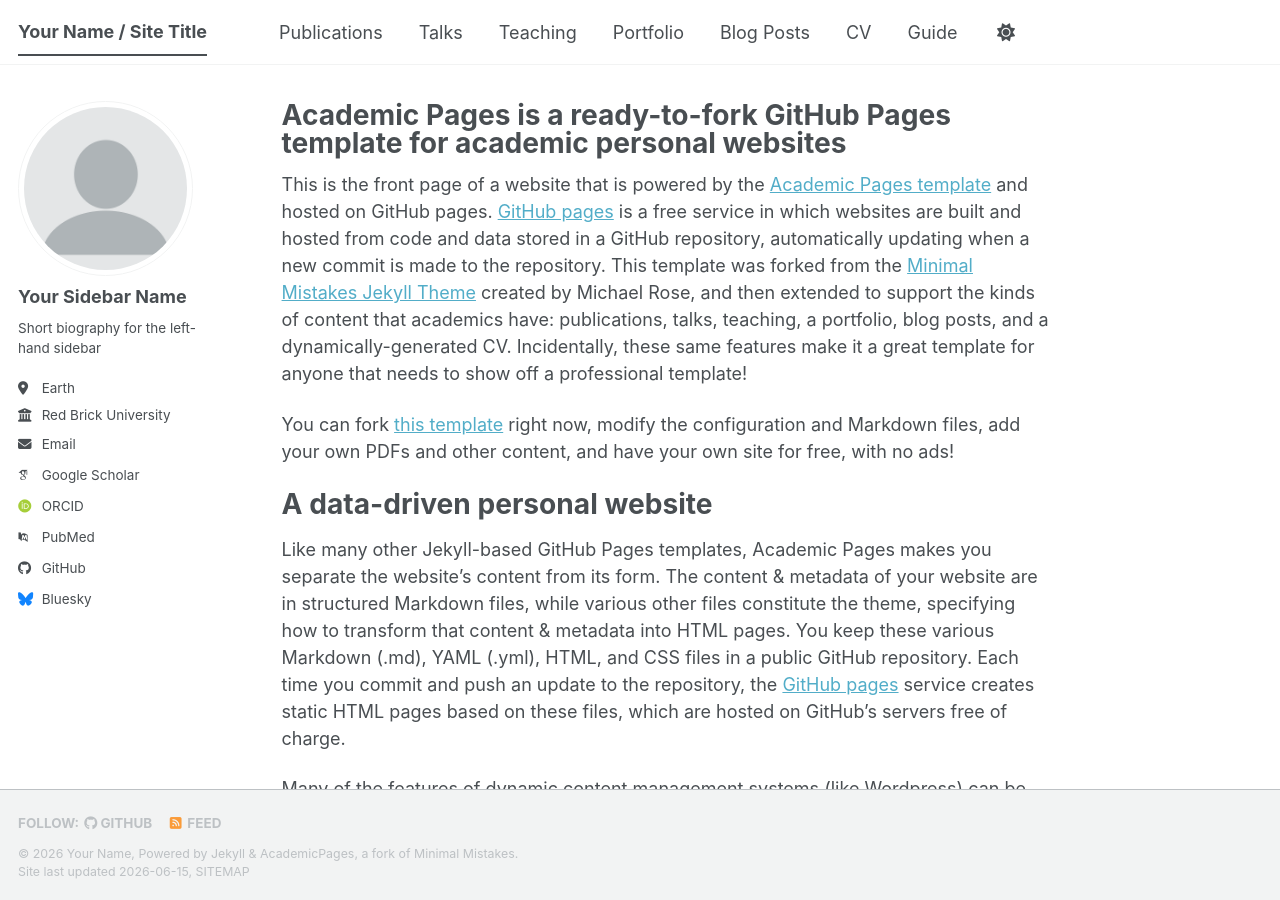
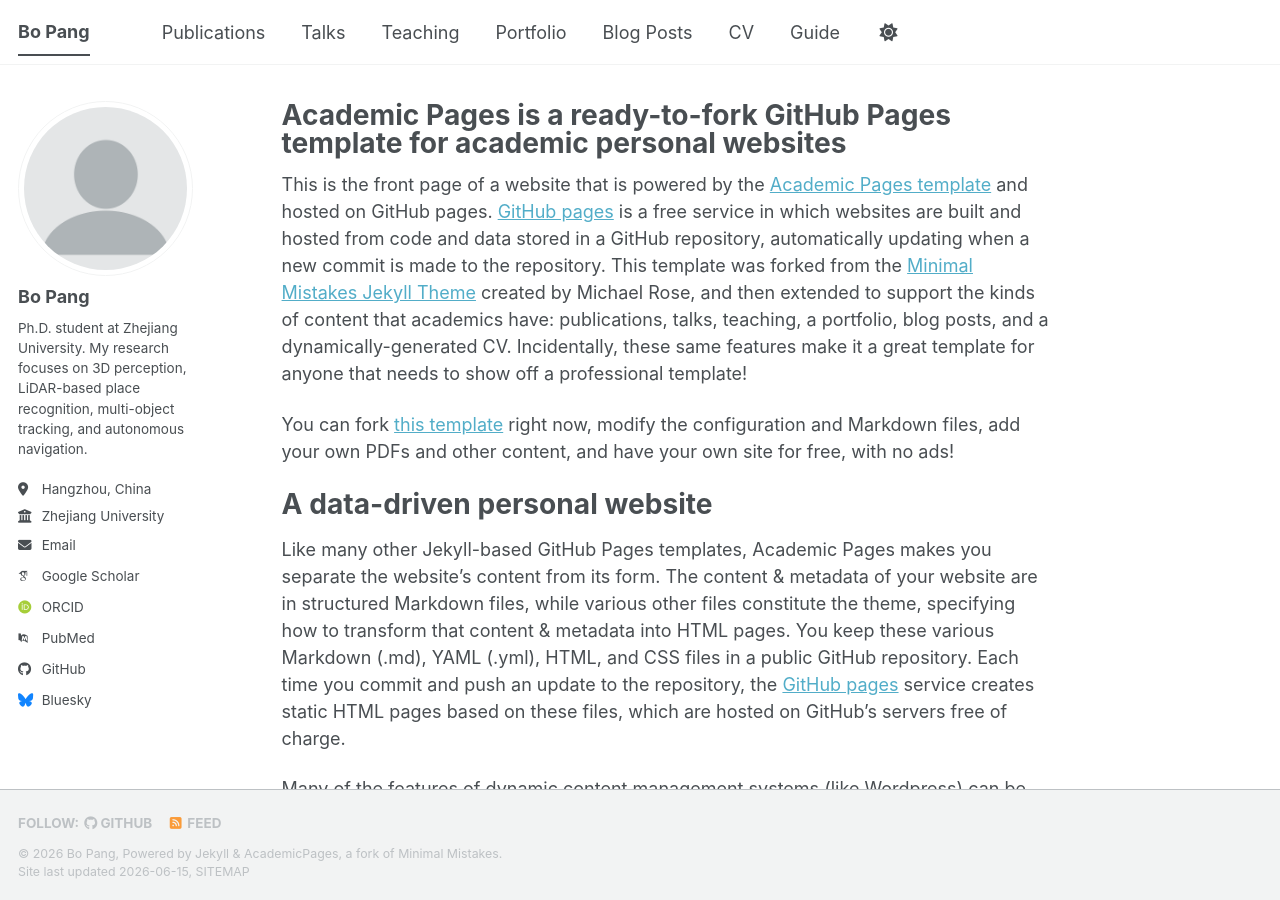
Before and after one commit to bopang2001/bopang2001.github.io, a Jekyll site: the page built from _pages/about.md, in a window 1280 px wide and 900 px high. Built offline with Jekyll 4.4.1, drawn with Linux system fonts in a browser that asks for light colours; some web fonts are replaced; a script bundle is joined from its source files by our own code; library files that are not in the unit come from our copies.

Commit message:
Change site title and author details
Updated personal information in the site configuration.

```diff
--- a/_config.yml
+++ b/_config.yml
@@ -9,14 +9,14 @@
 # Basic Site Settings
 locale                   : "en-US"
 site_theme               : "default" # The available themes options are "default", "air", "sunrise", "mint", "dirt" and "contrast"
-title                    : "Your Name / Site Title"
+title                    : "Bo Pang"
 title_separator          : "-"
-name                     : &name "Your Name"
-description              : &description "Your Name's academic portfolio"   # Update this with a general description of your site, this is the default if not overridden by a page
-url                      : https://academicpages.github.io # The base hostname & protocol for your site e.g. "https://[your GitHub username].github.io",
+name                     : &name "Bo Pang"
+description              : &description "Bo Pang's academic portfolio"   # Update this with a general description of your site, this is the default if not overridden by a page
+url                      : https://bopang2001.github.io # The base hostname & protocol for your site e.g. "https://[your GitHub username].github.io",
                                                            # or if you already have some other page hosted on Github then use "https://[your GitHub username].github.io/[Your Repo Name]"
 baseurl                  : "" # the subpath of your site, e.g. "/blog"
-repository               : "academicpages/academicpages.github.io"
+repository               : "bopang2001/bopang2001.github.io"
 
 # Site Author - The following control what appear as part of the author content on the side bar.
 #               If a field is blank the icon and link will not appear, otherwise it will be shown.
@@ -24,13 +24,13 @@ repository               : "academicpages/academicpages.github.io"
 author:
   # Biographic information
   avatar           : "profile.png"
-  name             : "Your Sidebar Name"
+  name             : "Bo Pang"
   pronouns         : # example: "she/her"
-  bio              : "Short biography for the left-hand sidebar"
-  location         : "Earth"
-  employer         : "Red Brick University"
+  bio              : "Ph.D. student at Zhejiang University. My research focuses on 3D perception, LiDAR-based place recognition, multi-object tracking, and autonomous navigation."
+  location         : "Hangzhou, China"
+  employer         : "Zhejiang University"
   uri              : # URL
-  email            : "none@example.org"
+  email            : "bopang8521@gmail.com"
 
   # Academic websites
   academia         : # URL
```
